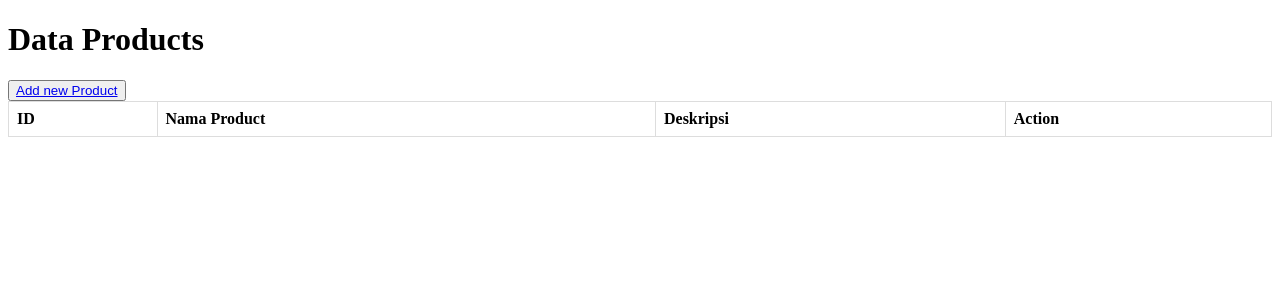
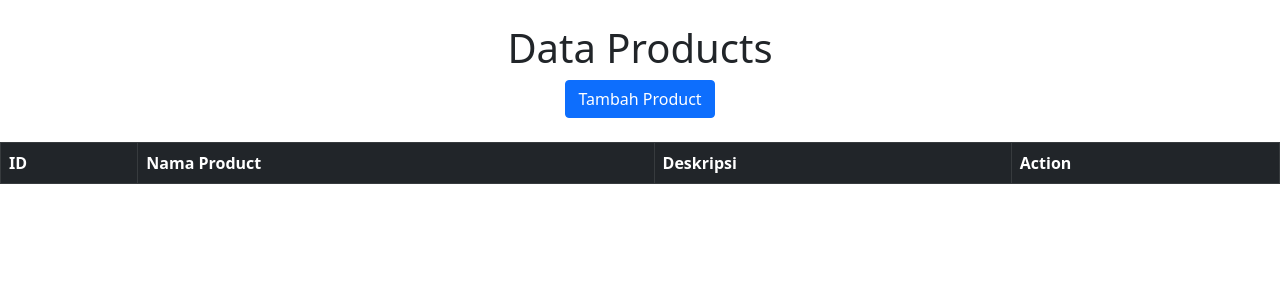
Before and after one commit to arielfajar/Backend_Week1, a CodeIgniter 4 app: template app/Views/product.php in a window 1280 px wide. Shown: the top 300 px of the page. Run offline with PHP 8.4 and a stand-in for CodeIgniter, Linux system fonts and the light colour scheme; the template is opened without the code that fills it, so the values that code supplies are empty; some libraries are stand-ins or nearby versions.

Commit message:
add restfulAPI

```diff
--- a/app/Config/Routes.php
+++ b/app/Config/Routes.php
@@ -16,4 +16,5 @@ $routes->get('delete-products/(:any)', 'ProductController::deleteProduct/$1');
 $routes->group('api', function ($routes) {
     $routes->get('products', 'ProductController::readproductApi');
     $routes->get('product/(:any)', 'ProductController::getProductApi/$1');
+    $routes->POST('insert-products', 'ProductController::insertProductApi');
 });
--- a/app/Views/product.php
+++ b/app/Views/product.php
@@ -3,29 +3,17 @@
 <head>
     <meta charset="UTF-8">
     <meta name="viewport" content="width=device-width, initial-scale=1.0">
-    <title>Document</title>
-    <style>
-        table {
-            border-collapse: collapse;
-            width: 100%;
-        }
-
-        th, td {
-            border: 1px solid #dddddd;
-            text-align: left;
-            padding: 8px;
-        }
-
-        tr:nth-child(even) {
-            background-color: #f2f2f2;
-        }
-    </style>
+    <title>Tabel Products</title>
+    <!-- Add Bootstrap CSS -->
+    <link href="https://cdn.jsdelivr.net/npm/bootstrap@5.0.2/dist/css/bootstrap.min.css" rel="stylesheet">
 </head>
 <body>
-    <h1>Data Products</h1>
-    <button > <a href="/insertproduct"> Add new Product</a></button>
-    <table border="1" cellpadding ="10">
-        <thead>
+    <center><br>
+        <h1>Data Products</h1>
+        <a href="<?= base_url('insertproducts') ?>"><button class="btn btn-primary">Tambah Product</button></a><br><br>
+    </center>
+    <table class="table table-bordered table-striped">
+        <thead class="table-dark">
             <tr>
                 <th>ID</th>
                 <th>Nama Product</th>
@@ -40,12 +28,15 @@
                 <td><?=$p->nama_product?></td>
                 <td><?=$p->description?></td>
                 <td>
-                    <a href="<?=base_url('edit-products/' . $p->id)?>">Edit </a>
-                    <a href="<?=base_url('delete-products/' . $p->id)?>)">Hapus</a>
+                    <a href="<?=base_url('edit-products/' . $p->id)?>" class="btn btn-primary">Edit</a>
+                    <a href="<?=base_url('delete-products/' . $p->id)?>" class="btn btn-danger">Hapus</a>
                 </td>
             </tr>
             <?php endforeach?>
         </tbody>
     </table>
+
+    <!-- Add Bootstrap JavaScript -->
+    <script src="https://cdn.jsdelivr.net/npm/bootstrap@5.0.2/dist/js/bootstrap.bundle.min.js"></script>
 </body>
 </html>
```
Also changed, not shown: app/Controllers/ProductController.php (+43 -0 lines).
